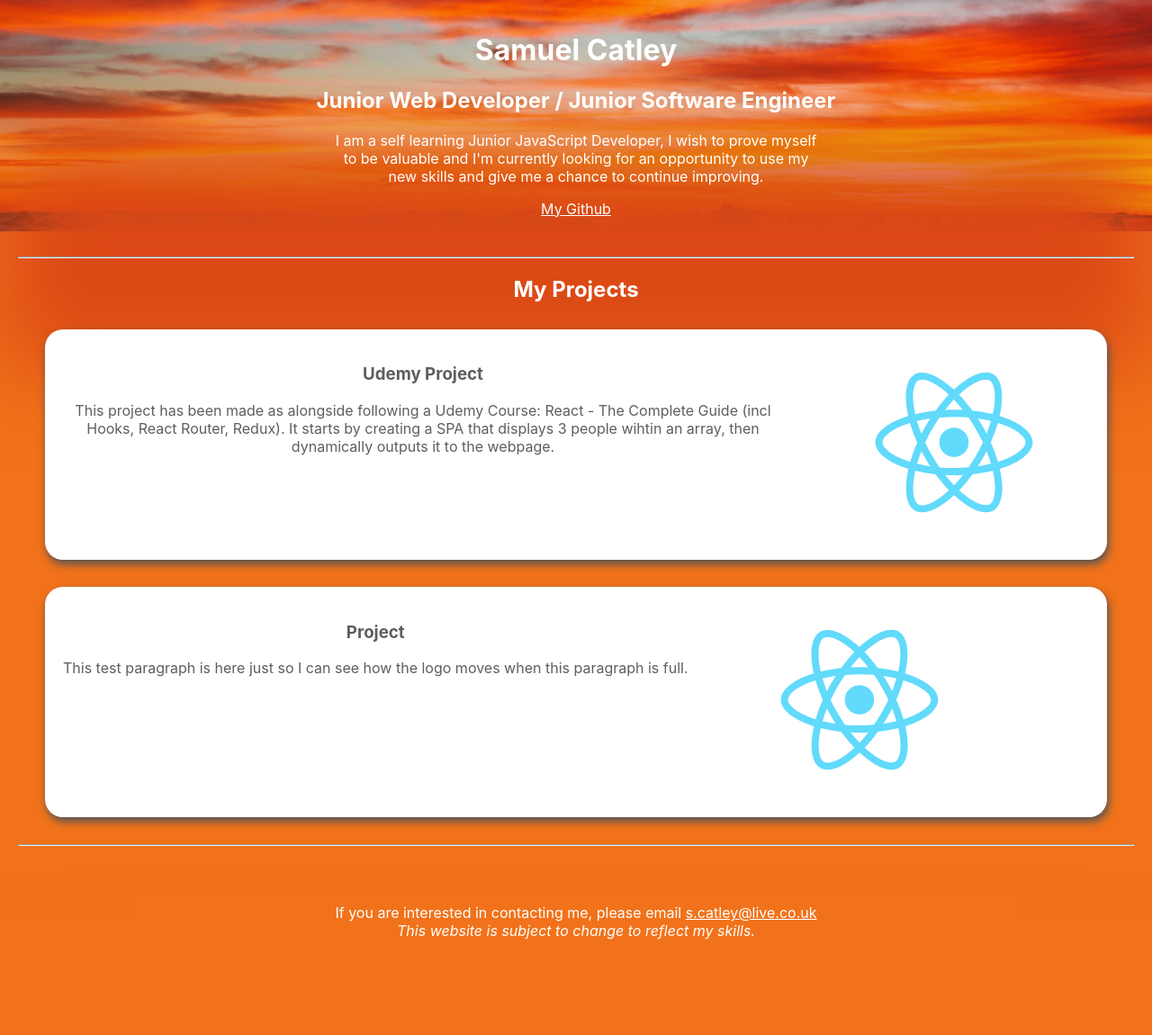
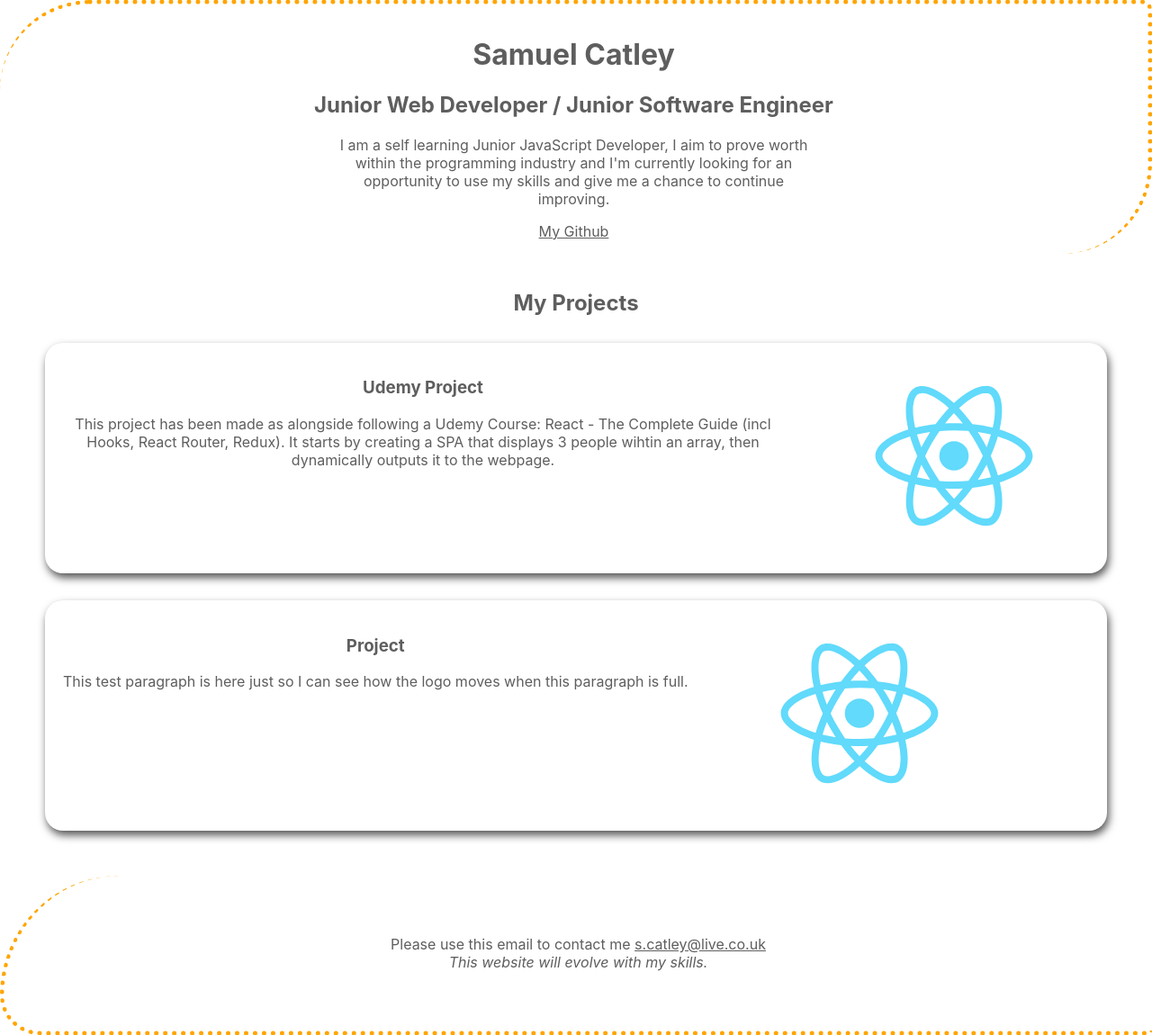
Before and after one commit to Catley94/portfolio, a React (Create React App) app: page / in a window 1280 px wide. Shown: the whole page at 90% size. Before the commit the page ends 1080 px from the top, so only its background shows below. Built offline with nearby package versions, Linux system fonts and the light colour scheme.

Commit message:
Styling Graphics

```diff
--- a/src/App.js
+++ b/src/App.js
@@ -16,7 +16,7 @@ class App extends Component {
       name: "Samuel Catley",
       jobTitle: "Junior Web Developer / Junior Software Engineer",
       github: "https://github.com/Catley94",
-      description: "I am a self learning Junior JavaScript Developer, I wish to prove myself to be valuable and I'm currently looking for an opportunity to use my new skills and give me a chance to continue improving. ",
+      description: "I am a self learning Junior JavaScript Developer, I aim to prove worth within the programming industry and I'm currently looking for an opportunity to use my skills and give me a chance to continue improving. ",
       projects: [
         {id: 1, ProjectName: 'Udemy Project',
          ProjectDescription: 'This project has been made as alongside following a Udemy Course: React - The Complete Guide (incl Hooks, React Router, Redux). It starts by creating a SPA that displays 3 people wihtin an array, then dynamically outputs it to the webpage.'},
--- a/src/Info/Info.css
+++ b/src/Info/Info.css
@@ -1,29 +1,47 @@
 .whiteText {
 
-    color: white;
+  color: #5e5e5e;
 }
 
 .description {
-  color: white;
+color: #5e5e5e;
 margin-left: 350px;
 margin-right: 350px;
 }
 
 .topSection {
-   box-shadow: 0px 150px 100px #DB4916;
+ /* box-shadow: 0px 150px 100px #DB4916; */
   /*
   box-shadow: 0px 150px 100px #7BABC1; Blue
   */
 
-    background-image: url("./Media/topImage.jpg");
+
   /*
-    background-image: url("./Media/aurora.jpg");
+  background-image: url("http://localhost:3000/Media/aurora.jpg");
   */
   padding: 15px;
   background-repeat: no-repeat;
   background-size: cover;
+  border-radius: 100px 10px;
+  border-top-style: dotted;
+  border-right-style: dotted;
+/*     border-left-style: dotted; */
+  border-color: orange;
+  border-width: 5px;
 
 
 
 
 }
+
+.githubText {
+  position: absolute;
+  margin-left: 450px;
+  color: black;
+}
+
+.imgZero {
+  position: relative;
+  top: 18px;
+  height: 200px;
+}
--- a/src/Info/Info.js
+++ b/src/Info/Info.js
@@ -1,5 +1,6 @@
 import React from 'react';
 import './Info.css';
+
 
 
 
--- a/src/MainWindow/MainWindow.css
+++ b/src/MainWindow/MainWindow.css
@@ -2,18 +2,53 @@
 
 .whiteText {
 
-  color: white;
+  color: #5e5e5e;
 }
 
 body {
-  background-color: #F1721A;
+
 
   /*
   Blue: 8AB3CA
   */
 }
 
+.testText {
+  -webkit-animation-name: fadeIn;
+          animation-name: fadeIn;
+  -webkit-animation-duration: 2s;
+          animation-duration: 2s;
+}
 
+@-webkit-keyframes fadeIn {
+  from {
+    position: relative;
+    top: -50px;
+    opacity: 0;
+    color: white;
+  }
+  to {
+    position: relative;
+    top: 0px;
+    opacity: 1;
+    color: black;
+  }
+}
+
+@keyframes fadeIn {
+  from {
+    position: relative;
+    top: -50px;
+    opacity: 0;
+    color: white;
+  }
+  to {
+    position: relative;
+    top: 0px;
+    opacity: 1;
+    color: black;
+  }
+}
 
 .flexContainer {
   display: -webkit-flex;
@@ -34,7 +69,7 @@ body {
 
     background-color:orange;
     color:white;
-    box-shadow: 0px 5px 20px white;
+    box-shadow: 0px 5px 20px #545454;
 
 
 
@@ -59,7 +94,7 @@ body {
 .midCard {
 
   padding: 20px;
-  box-shadow: 0px -100px 100px #DB4916;
+  /* box-shadow: 0px -100px 100px #DB4916; */
   /*
   box-shadow: 0px 150px 100px #7BABC1; Blue
   */
@@ -73,8 +108,14 @@ body {
 .bottomCard {
 
   /* background-color: #F1721A; */
-  padding: 20px;
-
+  padding: 50px;
+  border-radius: 300px 10px 10px;
+  border-left-style: dotted;
+  border-bottom-style: dotted;
+/*     border-left-style: dotted; */
+  border-color: orange;
+  border-width: 5px;
+  border-bottom-left-radius: 100px;
 
 }
 
--- a/src/MainWindow/MainWindow.js
+++ b/src/MainWindow/MainWindow.js
@@ -4,7 +4,7 @@ import './MainWindow.css';
 import sunset from './Media/topImage.jpg';
 import img2 from './Media/aurora.jpg';
 import logo from './Media/logo.svg';
-
+import ZeroOne from './Media/01.png';
 
 
 const MainWindow = (props) => {
@@ -70,20 +70,21 @@ const MainWindow = (props) => {
 
 
         <div className="midCard">
-            <hr className="ShadowTop" />
+
+
             <h2 className="whiteText">My Projects</h2>
             <div>
                 {projects}
             </div>
 
-            <hr className="Shadow" />
+
         </div>
 
 
         <div className="bottomCard">
 
-            <p className="whiteText">If you are interested in contacting me, please email <a href="mailto:s.catley@live.co.uk" className="whiteText">s.catley@live.co.uk</a><br />
-                <i>This website is subject to change to reflect my skills.</i>
+            <p className="whiteText">Please use this email to contact me <a href="mailto:s.catley@live.co.uk" className="whiteText">s.catley@live.co.uk</a><br />
+                <i>This website will evolve with my skills.</i>
             </p>
 
         </div>
```
Also changed, not shown: src/Info/Media/01.png (added), src/MainWindow/Media/01.png (added). Lines whose indentation alone changed are shown as unchanged.
